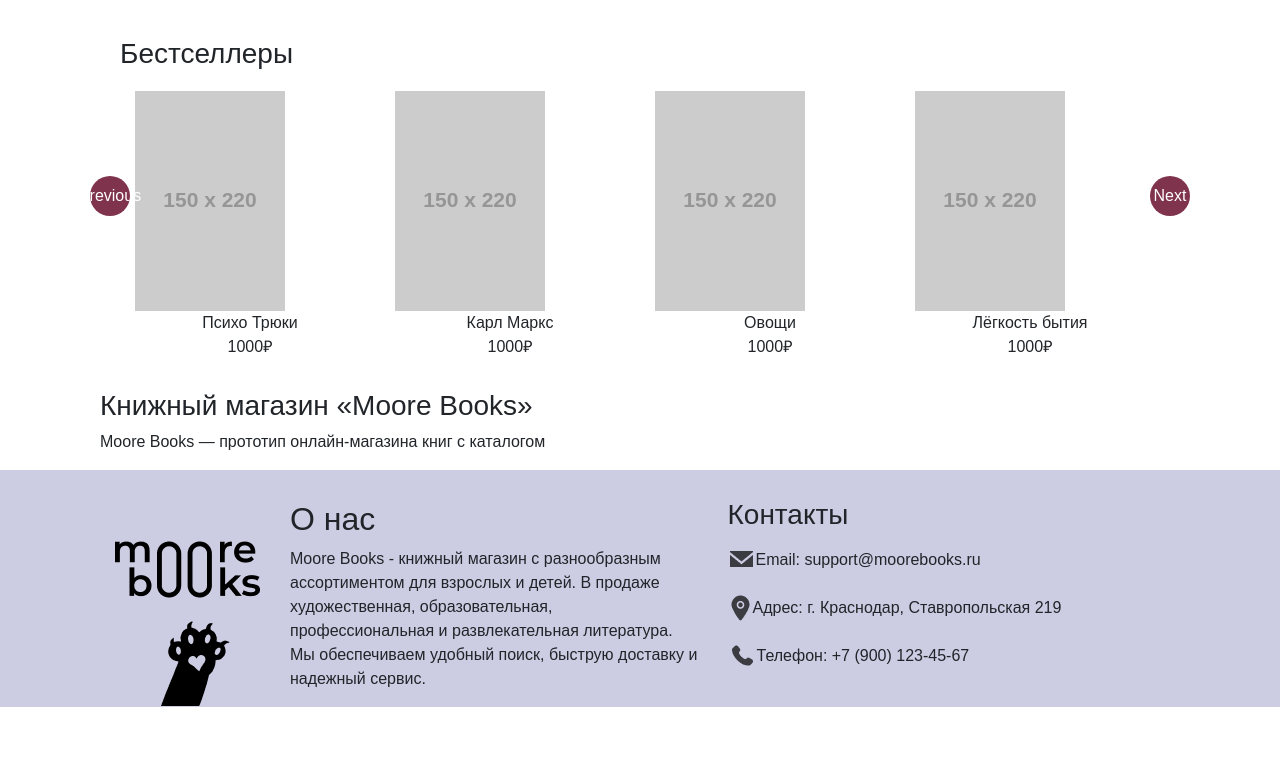
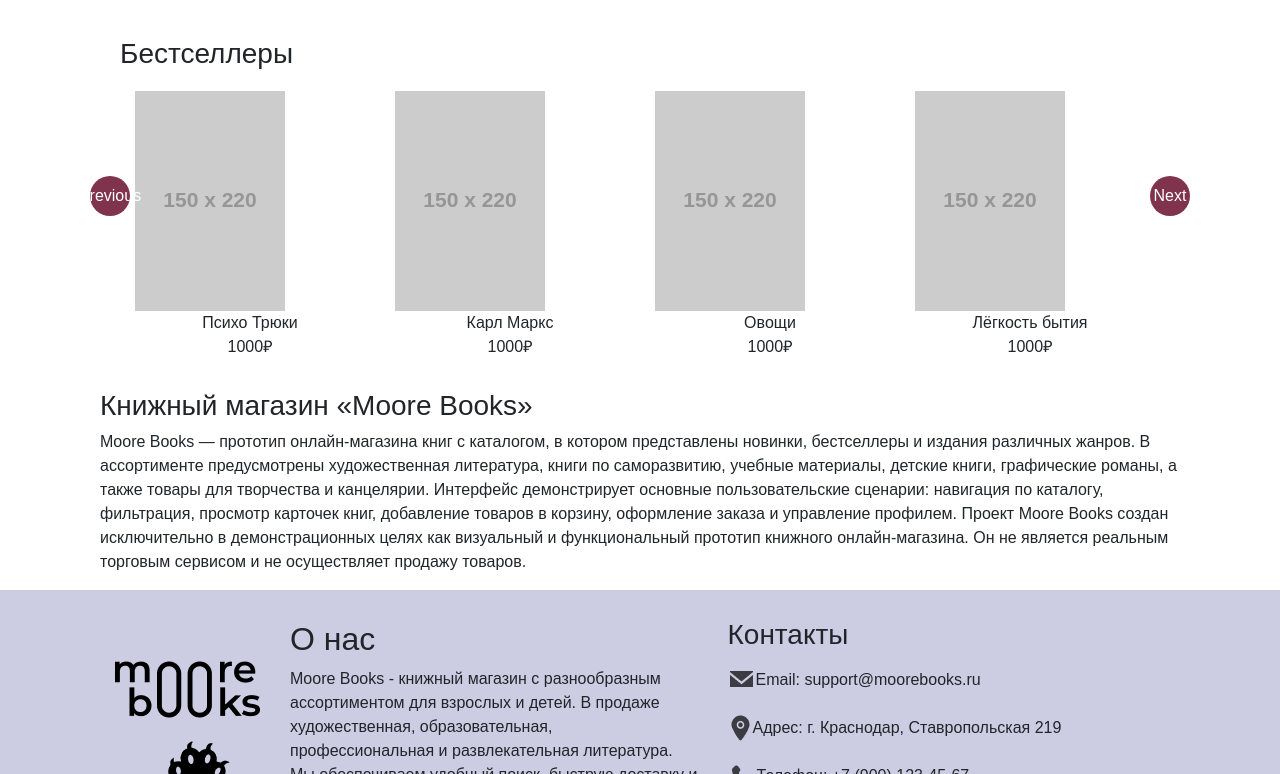
Before and after one commit to Nik125Y/project, a plain HTML site: page summer/index.html in a window 1280 px wide. Shown: the part 435-1209 px from the top of the page. Before the commit the page ends 1142 px from the top, so only its background shows below. Drawn offline with nearby package versions, Linux system fonts and the light colour scheme; placeholder pictures from the web are drawn by us.

Commit message:
Update index.html

```diff
--- a/summer/index.html
+++ b/summer/index.html
@@ -273,7 +273,11 @@
 <section class="about">
 <div class="container">
   <h3>Книжный магазин «Moore Books»</h3>
-  <p>Moore Books — прототип онлайн-магазина книг с каталогом</p>
+  <p>Moore Books — прототип онлайн-магазина книг с каталогом, в котором представлены новинки, бестселлеры и издания различных жанров. В ассортименте предусмотрены художественная литература, книги по саморазвитию, учебные материалы, детские книги, графические романы, а также товары для творчества и канцелярии.
+
+  Интерфейс демонстрирует основные пользовательские сценарии: навигация по каталогу, фильтрация, просмотр карточек книг, добавление товаров в корзину, оформление заказа и управление профилем.
+
+  Проект Moore Books создан исключительно в демонстрационных целях как визуальный и функциональный прототип книжного онлайн-магазина. Он не является реальным торговым сервисом и не осуществляет продажу товаров.</p>
   </div
 </section>
 
```
